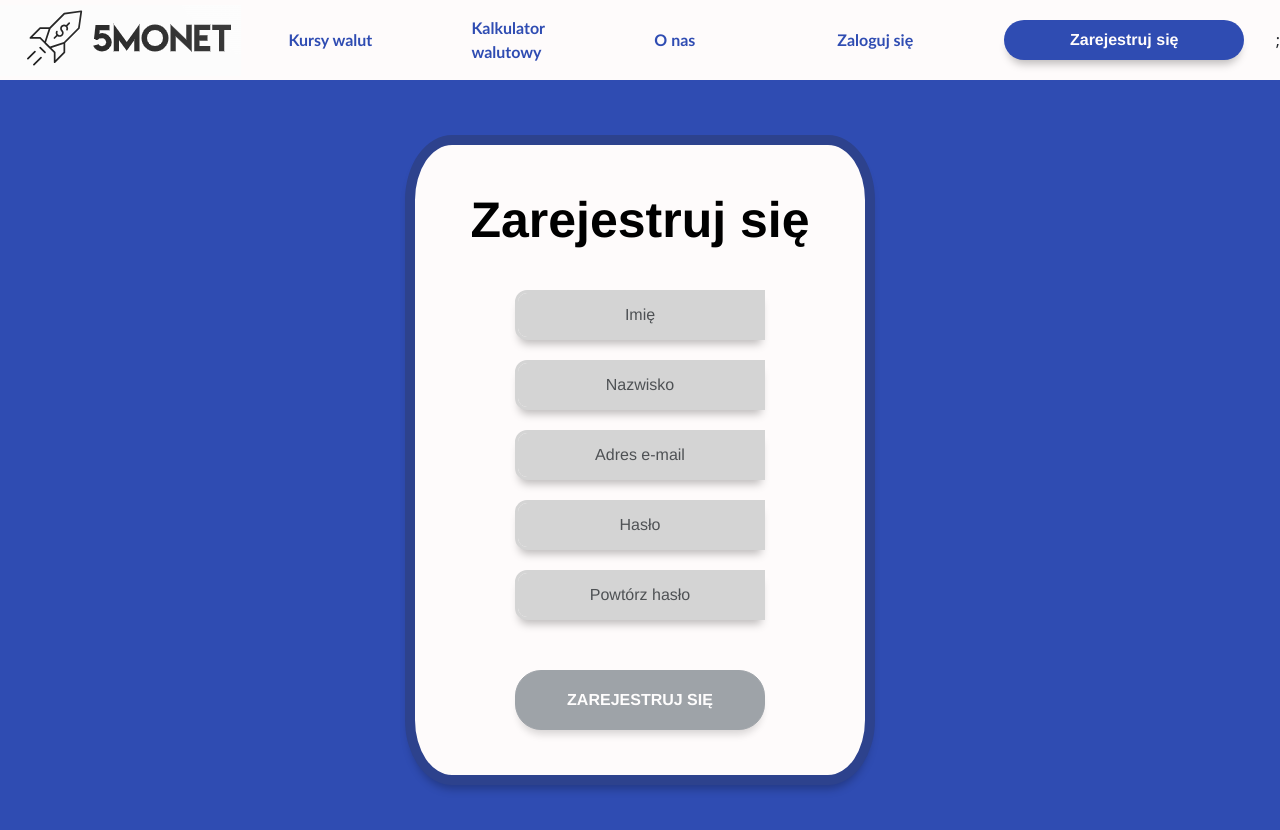
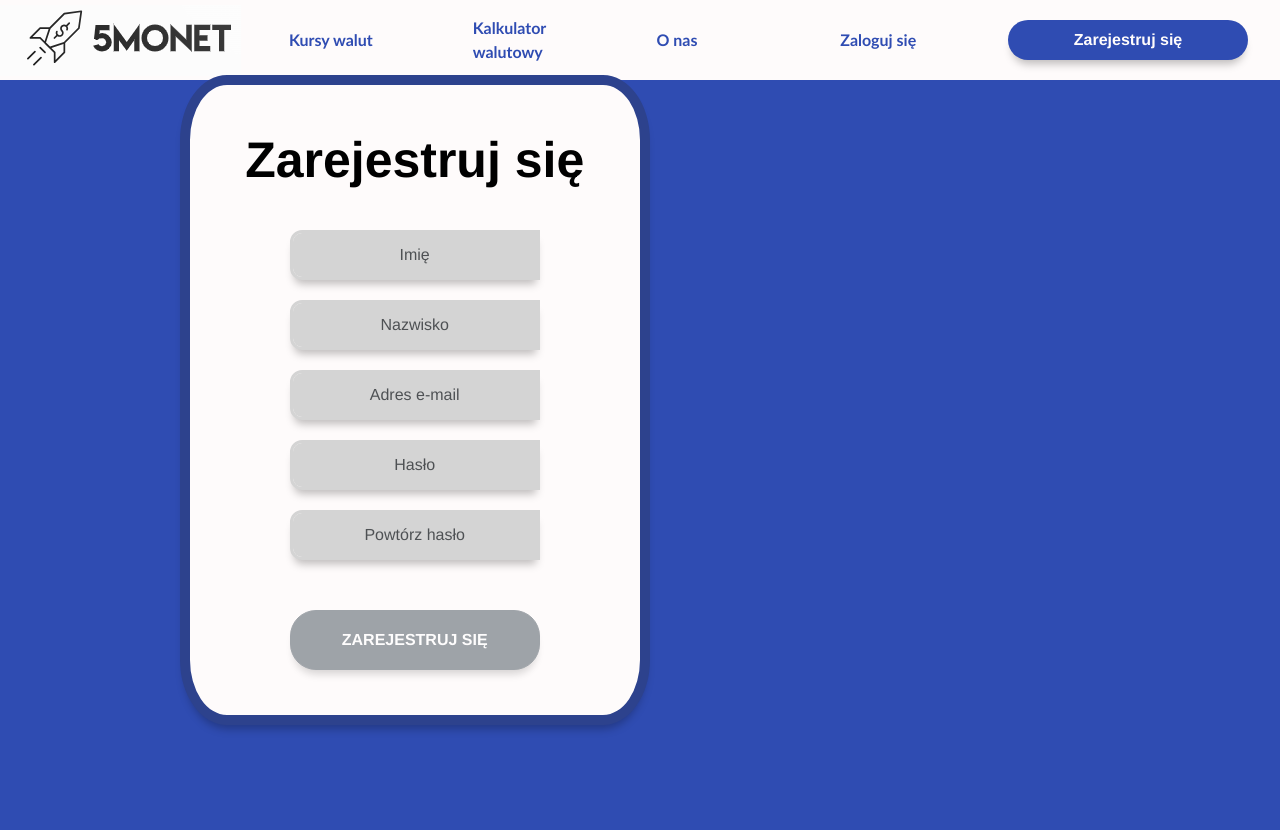
Before and after one commit to PIS-5M/kantor, a React (Create React App) app in the folder app/: page /rejestracja in a window 1280 px wide. Shown: the top 830 px of the page. After the commit the page ends 800 px from the top, so only its background shows below. Built offline with nearby package versions, Linux system fonts and the light colour scheme.

Commit message:
implemented sidebar

```diff
--- a/app/src/App.js
+++ b/app/src/App.js
@@ -5,28 +5,43 @@ import {
   Route,
 } from "react-router-dom";
 
+import {
+  Col,
+  Row,
+} from "reactstrap";
+
 import Header from "./components/Header";
+import Sidebar from "./components/Sidebar";
 
 import Registration from "./views/Registration";
 import Home from "./views/Home";
 import Login from "./views/Login";
-import Logged from "./views/Logged";
+
+import './styles/headerStyles.css'
+import clientToken from "./ClientToken";
 
 
 function App() {
+  const {userId} = clientToken();
   return (
     <div className="">
       <Router>
-        <Header />
+            <Header />
+            <Row className="wid">
+              {userId() &&
+            <Col xs="3">
+              <Sidebar />
+              </Col>}
+            <Col xs="8" className="colStyle">
         <div>
           <Routes>
             <Route exact path="/" element={<Home />} />
             <Route exact path="/rejestracja" element={<Registration />} />
             <Route exact path="/logowanie" element={<Login />} />
-            <Route exact path="/zalogowany" element={<Logged />} />
           </Routes>
         </div>
-
+        </Col>
+        </Row>
       </Router>
     </div>
   );
--- a/app/src/components/Header.js
+++ b/app/src/components/Header.js
@@ -5,7 +5,7 @@ import {
   NavItem,
   NavLink,
 } from 'reactstrap';
-import "../styles/headerStyles.css"
+import "../styles/headerStyles.css";
 import clientToken from '../ClientToken.js';
 
 
@@ -56,7 +56,7 @@ function Header() {
                                                 Zarejestruj się
                                             </NavLink>
                                             </NavItem></>)
-    };
+    }
 
 
       </Nav>
--- /dev/null
+++ b/app/src/components/Sidebar.js
@@ -0,0 +1,49 @@
+import React from 'react';
+import {
+  Nav,
+  NavItem,
+  NavLink,
+} from 'reactstrap';
+import "../styles/headerStyles.css";
+import clientToken from '../ClientToken';
+
+function Sidebar () {
+    const {logout} = clientToken();
+
+    const handleLogout = () => {
+        logout();
+      }
+
+    return(
+    <Nav vertical className='sidebarStyle'>
+  <NavItem className='sidebarPosStyle'>
+    <NavLink className='textStyle' href="/moje_transakcje">
+      💵 Moje transakcje
+    </NavLink>
+  </NavItem>
+  <NavItem className='sidebarPosStyle'>
+    <NavLink className='textStyle' href="/moje_oferty">
+      💲 Moje oferty
+    </NavLink>
+  </NavItem>
+  <NavItem className='sidebarPosStyle'>
+    <NavLink className='textStyle' href="/dodaj">
+      💸 Dodaj nową ofertę
+    </NavLink>
+  </NavItem>
+  <NavItem className='sidebarPosStyle'>
+    <NavLink className='textStyle' href="/profil">
+      👱‍♀️ Mój profil
+    </NavLink>
+  </NavItem>
+  <NavItem className='sidebarPosStyle' onClick={handleLogout}>
+    <NavLink className='textStyle'>
+      ❌ Wyloguj
+    </NavLink>
+  </NavItem>
+
+</Nav>
+    )
+}
+
+export default Sidebar;
--- a/app/src/styles/headerStyles.css
+++ b/app/src/styles/headerStyles.css
@@ -9,6 +9,10 @@
     width: 120px;
     margin-left: auto;
     margin-right: auto;
+}
+
+.buttonStyleHeader:hover {
+    background-color: #dedaf9;
 }
 
 .registrationButtonStyle {
@@ -38,3 +42,31 @@
     font-family: 'Trebuchet MS', 'Lucida Sans Unicode', 'Lucida Grande', 'Lucida Sans', Arial, sans-serif;
     font-weight: 600;
 }
+
+.sidebarStyle {
+    width: 230px;
+    background-color:#FEFBFB;
+    align-items: center;
+    height: 88.6vh;
+}
+
+.sidebarPosStyle {
+    margin-top: 30px;
+    height: 40px;
+    width: 200px;
+    border-bottom: 1px solid #2F4CB2;
+    text-align: center;
+}
+
+.sidebarPosStyle:hover {
+    background-color: #dedaf9;
+}
+
+.colStyle{
+    display: flex;
+    flex-direction: column;
+    align-items: center;
+}
+.wid {
+    width: 100vw;
+}
--- a/app/src/styles/loginStyles.css
+++ b/app/src/styles/loginStyles.css
@@ -15,7 +15,7 @@ body  {
     display: flex;
     justify-content: center;
     align-items: center;
-    height: 95vh;
+    height: 80vh;
 }
 
 .loginForm{
```
